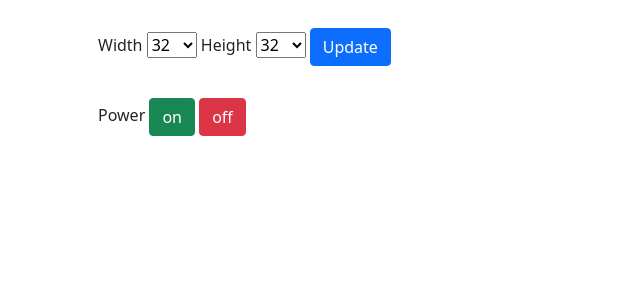
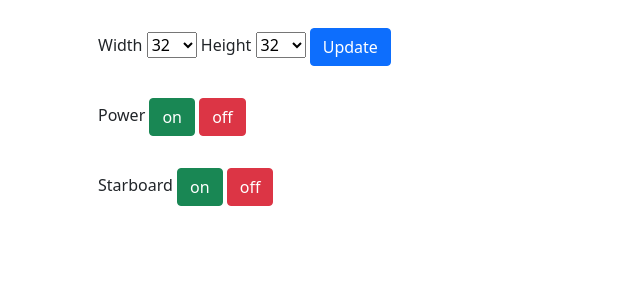
Before and after one commit to nanhoes/NBA-scoreboard, a Flask app: template client/templates/index.html in a window 1280 px wide. Shown: the part 226-526 px from the top of the page, without its empty margins (0-640 px from the left). Run offline with Flask 2, Linux system fonts and the light colour scheme; the template is opened without the code that fills it: most values are stand-ins (such as "Sample title", 1, 10 or a date in 2020); some libraries are stand-ins or nearby versions.

Commit message:
Update index.html

```diff
--- a/client/templates/index.html
+++ b/client/templates/index.html
@@ -95,6 +95,15 @@
         <input {% if power=='off' %} disabled="disabled"{% endif %} type="submit" name="power" class="btn btn-danger" value="off"></input>
       </div>
     </form>
+    </form>
+    <form action="/starboard", method="POST">
+      <div class="form-group">
+        <label>Starboard</label>
+        <input {% if starboard=='on' %} disabled="disabled"{% endif %} type="submit" name="starboard" class="btn btn-success" value="on"></input>
+        <input {% if starboard=='off' %} disabled="disabled"{% endif %} type="submit" name="starboard" class="btn btn-danger" value="off"></input>
+      </div>
+    </form>
+
   </div>
 
 </main><!-- /.container -->
```
